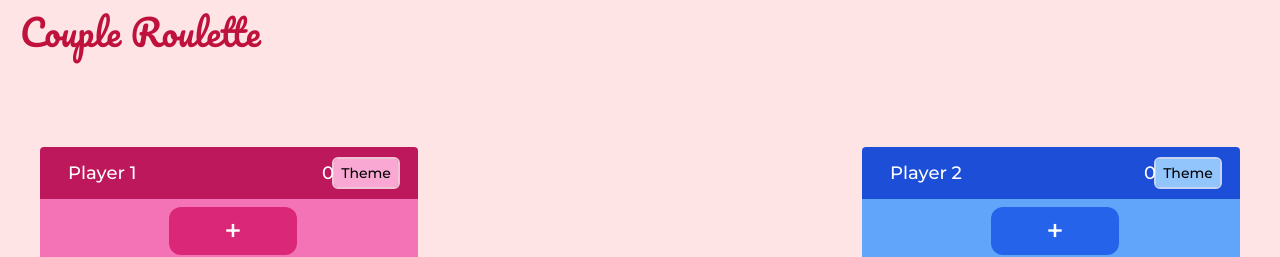
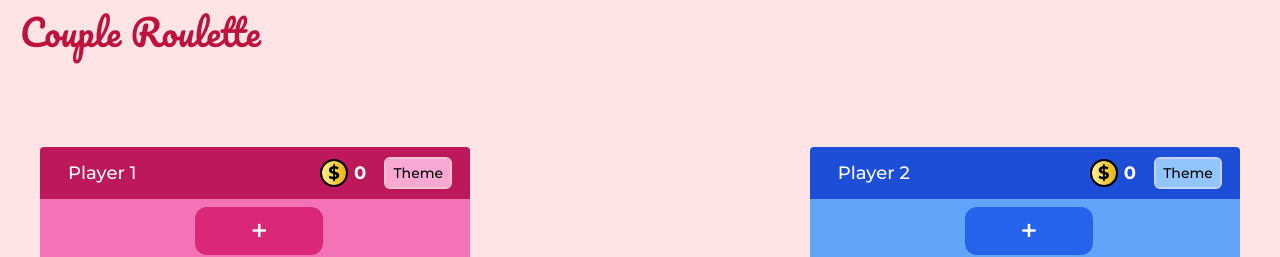
Before and after one commit to lorenzoa7/couple-wheel, a React (Create React App) app in the folder client/: page / in a window 1280 px wide. Shown: the top 257 px of the page. Built offline with nearby package versions, Linux system fonts and the light colour scheme.

Commit message:
Add coin to game configuration and fix theme ref

```diff
--- a/client/src/pages/MainPage/GameConfiguration/index.jsx
+++ b/client/src/pages/MainPage/GameConfiguration/index.jsx
@@ -7,9 +7,9 @@ export default function GameConfiguration({ player = 'player1', mustSpin }) {
 
     const { playerData, setPlayerData, themes } = usePlayer()
 
-    const [openTheme, setOpenTheme] = useState({ player1: false, player2: false })
+    const [openTheme, setOpenTheme] = useState(false)
 
-    const themeContentRef = useRef()
+    const themeContainerRef = useRef()
 
     const handleChangeName = e =>
         setPlayerData({ ...playerData, [e.target.name]: { ...playerData[e.target.name], name: e.target.value } })
@@ -27,8 +27,8 @@ export default function GameConfiguration({ player = 'player1', mustSpin }) {
 
     useEffect(() => {
         let handler = e => {
-            if (!themeContentRef.current.contains(e.target))
-                setOpenTheme({ ...openTheme, [player]: false })
+            if (!themeContainerRef.current.contains(e.target))
+                setOpenTheme(false)
         }
 
         document.addEventListener('mousedown', handler)
@@ -49,15 +49,19 @@ export default function GameConfiguration({ player = 'player1', mustSpin }) {
                         onKeyDown={handleKeyDown}
                         onClick={e => e.target.select()}
                     />
-                    <p>{playerData[player].coins}</p>
 
-                    <C.ThemeContainer>
+                    <C.Coin>
+                        {playerData[player].coins}
+                    </C.Coin>
+
+                    <C.ThemeContainer ref={themeContainerRef}>
+
                         <C.ThemeButton
                             theme={playerData[player].theme}
-                            onClick={() => setOpenTheme({ ...openTheme, [player]: !openTheme[player] })}
+                            onClick={() => setOpenTheme(!openTheme)}
                         />
 
-                        <C.ThemeContent name='themeContent' $open={openTheme[player]} ref={themeContentRef}>
+                        <C.ThemeContent name='themeContent' $open={openTheme}>
                             <C.ThemeName theme={playerData[player].theme}>{playerData[player].theme.toUpperCase()}</C.ThemeName>
                             <C.ThemeColors>
                                 {themes['name'].map((theme, index) =>
--- a/client/src/pages/MainPage/GameConfiguration/styles.jsx
+++ b/client/src/pages/MainPage/GameConfiguration/styles.jsx
@@ -194,8 +194,10 @@ export const Label = tw.p`
 `
 
 export const ThemeContainer = tw.div`
+    flex
     h-full
     relative
+    gap-5
 `
 
 export const ThemeButton = tw.div`
@@ -287,3 +289,33 @@ export const ThemeBox = tw.div`
     transition-colors
     rounded
 `
+
+export const Coin = tw.span`
+
+    relative
+    font-bold
+    flex
+    items-center
+    justify-center
+    pl-8
+    ml-auto
+    mr-5
+
+    before:content-['$']
+    before:flex
+    before:items-center
+    before:font-bold
+    before:justify-center
+    before:h-6
+    before:w-6
+    before:rounded-full
+    before:bg-gradient-to-r
+    before:from-yellow-200
+    before:to-yellow-500
+    before:outline
+    before:outline-2
+    before:outline-black
+    before:absolute
+    before:left-0
+    before:text-black
+`
--- a/client/src/pages/MainPage/Roulette/index.jsx
+++ b/client/src/pages/MainPage/Roulette/index.jsx
@@ -122,8 +122,8 @@ export default function Roulette({ mustSpin, setMustSpin }) {
             }
         }
 
-        updatedPlayerData['player1'] = {...updatedPlayerData['player1'], coins: coins.player1}
-        updatedPlayerData['player2'] = {...updatedPlayerData['player2'], coins: coins.player2}
+        updatedPlayerData['player1'] = { ...updatedPlayerData['player1'], coins: coins.player1 }
+        updatedPlayerData['player2'] = { ...updatedPlayerData['player2'], coins: coins.player2 }
 
 
         setPlayerData(updatedPlayerData)
@@ -132,6 +132,18 @@ export default function Roulette({ mustSpin, setMustSpin }) {
     }
 
     const accomplish = () => {
+        const updatedPlayerData = { ...playerData }
+        const player = wheelData[chosenActivity].player
+        const { activities } = updatedPlayerData[player]
+        const index = getActivityIndex(wheelData[chosenActivity].player, wheelData[chosenActivity].id)
+
+        if (activities[index]) {
+            activities[index] = {
+                ...activities[index],
+                reroll_cost: 2
+            }
+        }
+
         setModalOpen(false)
     }
 
```
